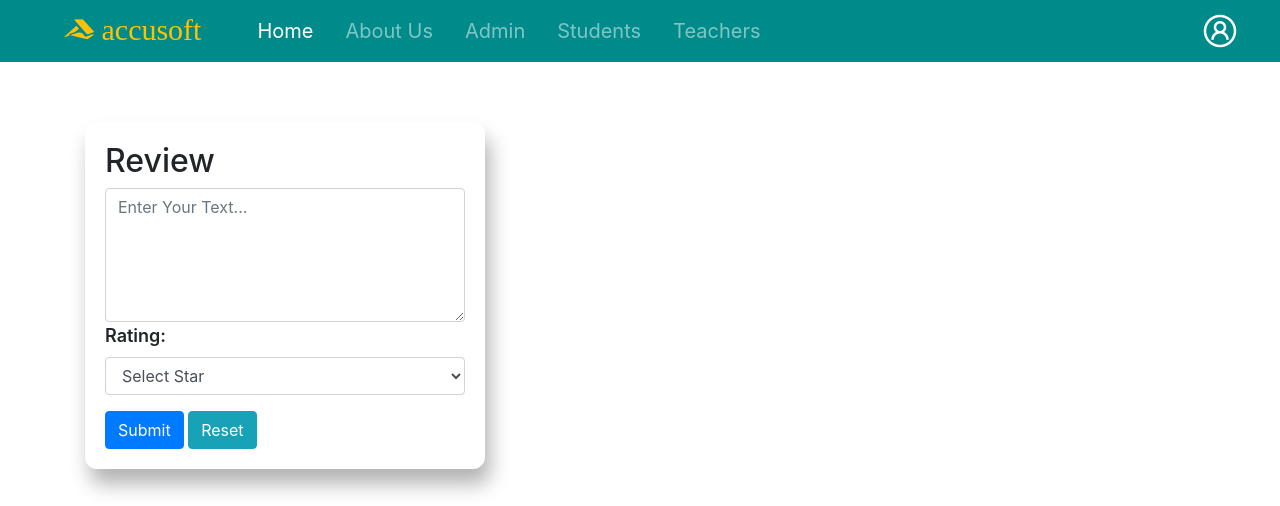
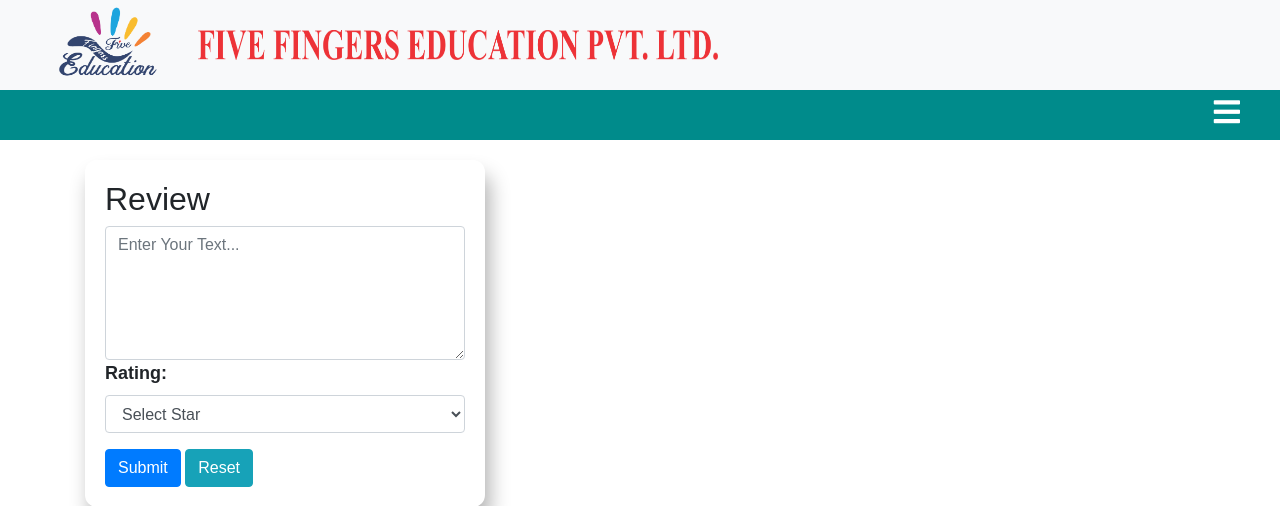
Before and after one commit to AshitaPatil24/FiveFingers, a Django app: page /addreview/ in a window 1280 px wide. Shown: the top 506 px of the page. Run offline with Django 3.2, Linux system fonts and the light colour scheme; a user stored in the database is signed in; some libraries are stand-ins or nearby versions.

Commit message:
new commit

```diff
--- a/transaction/templates/reviewindex.html
+++ b/transaction/templates/reviewindex.html
@@ -8,54 +8,62 @@
     <title></title>
     <meta name="description" content="">
     <meta name="viewport" content="width=device-width, initial-scale=1">
+    <link rel="stylesheet" href="{% static 'css/style.css' %}">
     <link rel="stylesheet" href="{% static 'castecategory.css' %}">
+
     <link rel="stylesheet" href="https://cdn.jsdelivr.net/npm/bootstrap@4.6.0/dist/css/bootstrap.min.css"
         integrity="sha384-B0vP5xmATw1+K9KRQjQERJvTumQW0nPEzvF6L/Z6nronJ3oUOFUFpCjEUQouq2+l" crossorigin="anonymous">
-    <link rel="stylesheet"
-        href="https://maxst.icons8.com/vue-static/landings/line-awesome/line-awesome/1.3.0/css/line-awesome.min.css">
     <script src="https://code.jquery.com/jquery-3.5.1.slim.min.js"
         integrity="sha384-DfXdz2htPH0lsSSs5nCTpuj/zy4C+OGpamoFVy38MVBnE+IbbVYUew+OrCXaRkfj"
         crossorigin="anonymous"></script>
     <script src="https://cdn.jsdelivr.net/npm/popper.js@1.16.1/dist/umd/popper.min.js"
-        integrity="sha384-9/reFTGAW83EW2RDu2S0VKaIzap3H66lZH81PoYlFhbGU+6BZp6G7niu735Sk7lN"
-        crossorigin="anonymous"></script>
+        integrity="sha384-9/reFTGAW83EW2RDu2S0VKaIzap3H66lZH81PoYlFhbGU+6BZp6G7niu735Sk7lN" crossorigin="anonymous"></script>
     <script src="https://cdn.jsdelivr.net/npm/bootstrap@4.6.0/dist/js/bootstrap.min.js"
         integrity="sha384-+YQ4JLhjyBLPDQt//I+STsc9iw4uQqACwlvpslubQzn4u2UU2UFM80nGisd026JF"
         crossorigin="anonymous"></script>
-    <link rel="stylesheet" href="https://cdnjs.cloudflare.com/ajax/libs/animate.css/3.5.2/animate.min.css">
+    <link rel="stylesheet" type="text/css"
+        href="https://cdnjs.cloudflare.com/ajax/libs/font-awesome/5.15.1/css/all.min.css">
 </head>
 
 <body>
- <header>
-        <nav class="navbar sticky-top navbar-expand-lg navbar-dark">
-            <a class="navbar-brand ml-5" href="#"><i class="lab la-accusoft  text-warning"> accusoft</i></a>
-            <button class="navbar-toggler" type="button" data-toggle="collapse" data-target="#navbarSupportedContent"
-                aria-controls="navbarSupportedContent" aria-expanded="false" aria-label="Toggle navigation">
-                <span class="navbar-toggler-icon"></span>
-            </button>
+    <header>
 
-            <div class="collapse navbar-collapse" id="navbarSupportedContent">
-                <ul class="navbar-nav mr-auto px-4">
-                    <li class="nav-item px-2">
-                        <a href="#" class="nav-link active" style="font-size: 20px;">Home</a>
-                    </li>
-                    <li class="nav-item px-2">
-                        <a href="#" class="nav-link" style="font-size: 20px;">About Us</a>
-                    </li>
-                    <li class="nav-item px-2">
-                        <a href="#" class="nav-link" style="font-size: 20px;">Admin</a>
-                    </li>
-                    <li class="nav-item px-2">
-                        <a href="#" class="nav-link" style="font-size: 20px;">Students</a>
-                    </li>
-                    <li class="nav-item px-2">
-                        <a href="#" class="nav-link" style="font-size: 20px;">Teachers</a>
-                    </li>
+        <div class="mid-header bg-light">
+            <div class="first-col ml-5 float-left">
+<!--                <img src="aasets/images/logo 1a.png" width="120px" height="100px" alt="">-->
+                <img src="{% static 'aasets/images/logo1a.png' %}" width="120px" height="100px" alt="">
+            </div>
+            <div class="second-col float-left" style="margin:30px 0 0 30px;">
+                <img src="{% static 'aasets/images/logo2.png' %}" width="520px" height="30px"  alt="">
+            </div>
+            <div class="third-col float-right" style="margin-right:120px;">
+                <ul>
+                    <li style="display:inline;"><p class="mt-3">STAY CONNECTED:</p></li>
+                    <li  style="display:inline;"><a href=""><img src="{% static 'aasets/images/facebook.png' %}" width="30px" height="30px" alt=""></a></li>
+                    <li  style="display:inline;"><a href=""><img src="{% static 'aasets/images/google.png' %}"   width="30px" height="30px" alt=""></a></li>
+                    <li  style="display:inline;"><a href=""><img src="{% static 'aasets/images/instagram.png' %}"  width="30px" height="30px" alt=""></a></li>
                 </ul>
-                <i class="las la-user-circle mr-4" data-target="#mymodal" data-toggle="modal"></i>
             </div>
-        </nav>
+        </div>
+        <div class="bottom-header">
+            <nav>
+                <input type="checkbox" id="check">
+                <label for="check" class="checkbtn">
+                    <i class="fa fa-bars" aria-hidden="true"></i>
+                </label>
+                <!-- <label for="" class="logo">FiveFingers-Edu</label> -->
+                <ul>
+                    <li><a href="#">Home</a></li>
+                    <li><a href="/about/">About Us</a></li>
+                    <li><a href="#">Books</a></li>
+                    <li><a href="/webindex/">Web Support</a></li>
+                    <li><a href="#">Audio/Video</a></li>
+                    <li><a href="/contact/">Contacts</a></li>
+                </ul>
+            </nav>
+        </div>
     </header>
+
  <div class="container">
            <div class="wrapper">
              <form method="post" id="indexForm" data-courses-url="{% url 'ajax_load_courses' %}" enctype="multipart/form-data">
```
Also changed, not shown: transaction/templates/suggestionindex.html (+39 -31 lines), db.sqlite3.
